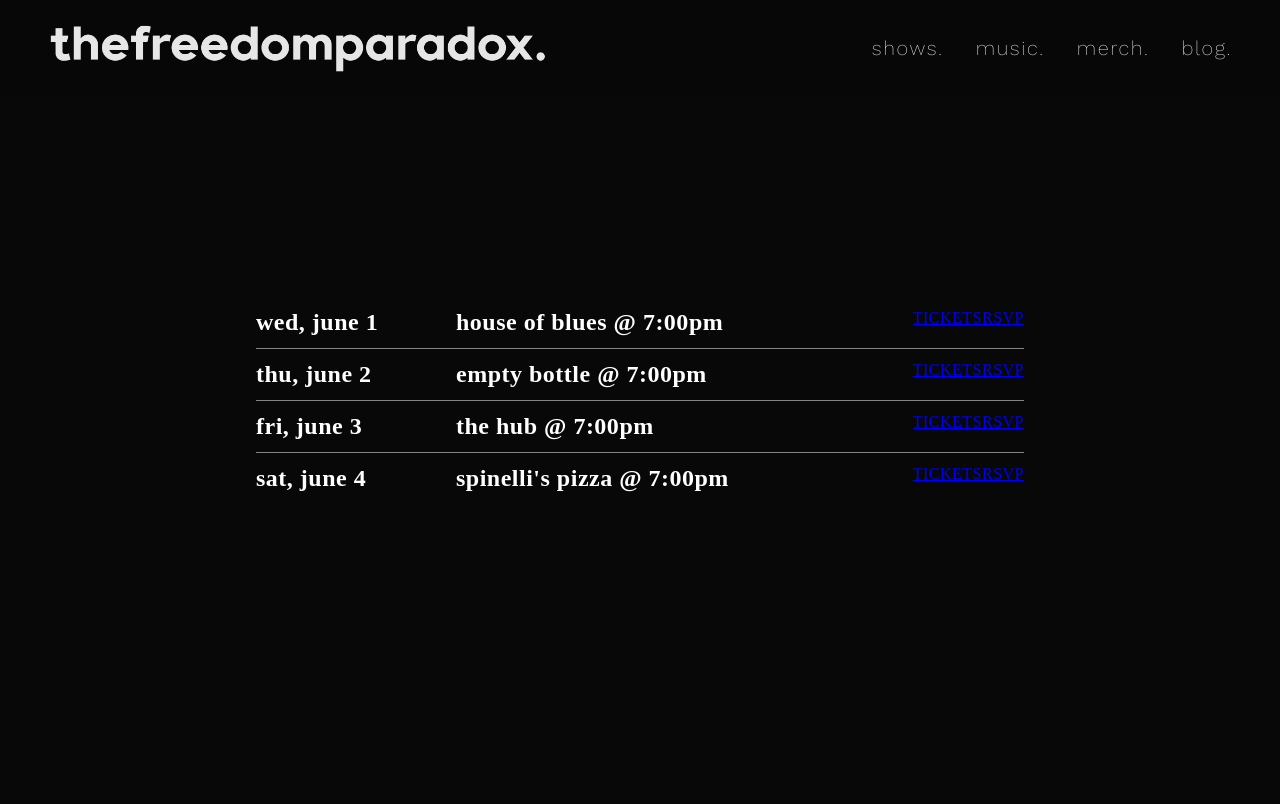
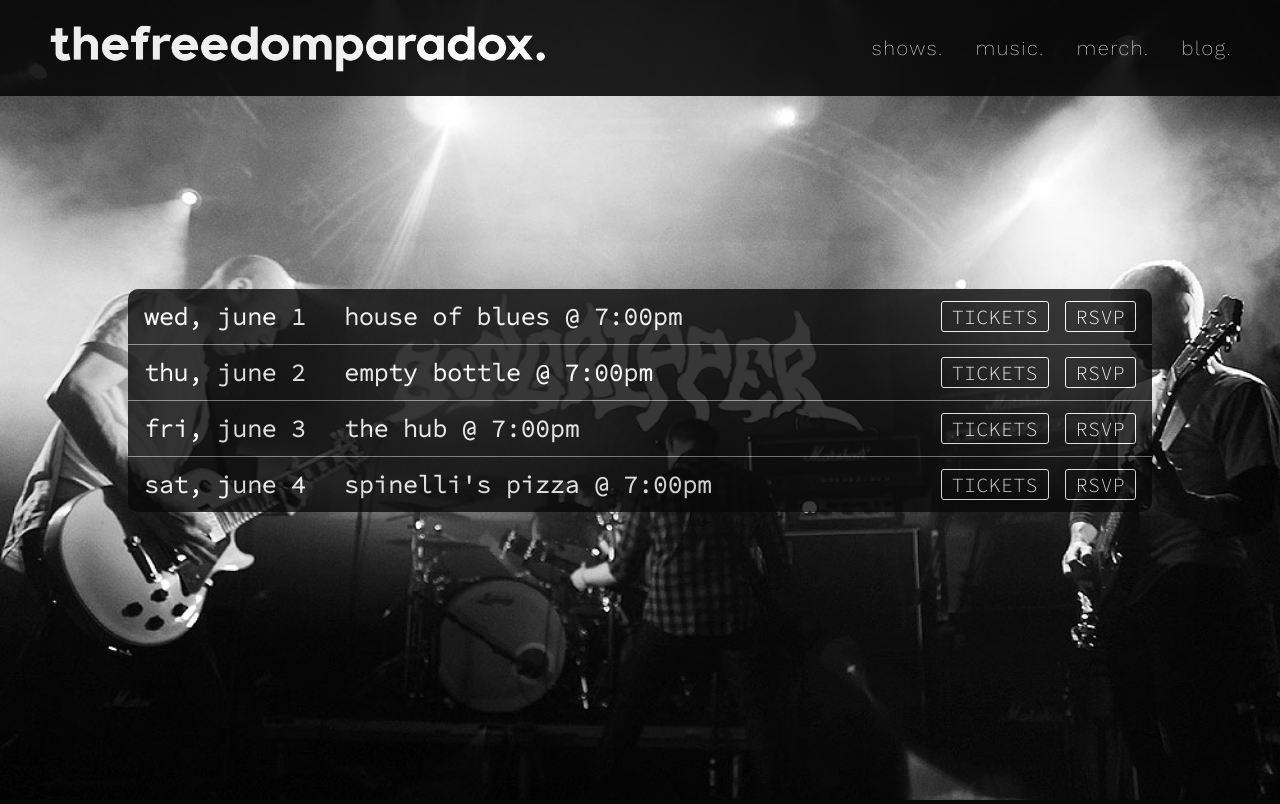
Before and after one commit to elliottdombrowski/tfp, a React (Create React App) app in the folder client/: page /tour in a window 1280 px wide. Built offline with nearby package versions, Linux system fonts and the light colour scheme.

Commit message:
added background and redesigned shows page

```diff
--- a/client/src/pages/Shows/Shows.js
+++ b/client/src/pages/Shows/Shows.js
@@ -61,6 +61,10 @@ const show = [
 const Shows = () => {
   return (
     <section className='shows-page'>
+      <div className='shows-page-bg'>
+        <img src={require('../../assets/bongripper-bg.jpeg')} />
+      </div>
+
       <div className='shows-wrapper'>
         {
           show.map((shows) => {
--- a/client/src/pages/Shows/styles.scss
+++ b/client/src/pages/Shows/styles.scss
@@ -1,4 +1,7 @@
+@import url('https://fonts.googleapis.com/css2?family=Source+Code+Pro:wght@300&display=swap');
+
 .shows-page {
+  position: relative;
   display: flex;
   justify-content: center;
   align-items: center;
@@ -6,14 +9,38 @@
   height: 100vh;
   color: white;
 
+  .shows-page-bg {
+    position: absolute;
+    width: 100%;
+    height: 100%;
+
+    img {
+      width: 100%;
+      height: 100%;
+    }
+  }
+
   .shows-wrapper {
-    width: 60%;
+    width: 80%;
 
     .shows-output {
+      position: relative;
       display: flex;
       justify-content: space-between;
-      padding: 12px 0;
-      letter-spacing: 0.5px;
+      padding: 12px 1rem;
+      background: #080808;
+      font-family: 'Source Code Pro', monospace;
+      letter-spacing: 0.3px;
+      z-index: 2;
+      opacity: 0.8;
+
+      &:first-child {
+        border-radius: 10px 10px 0 0;
+      }
+
+      &:last-child {
+        border-radius: 0 0 10px 10px;
+      }
 
       &:not(:last-child) {
         border-bottom: 1px solid rgb(132, 132, 132);
@@ -26,7 +53,32 @@
         .show-venue {
           position: absolute;
           left: 200px;
-          width: 300px;
+          width: 400px;
+        }
+      }
+
+      .show-links-wrapper {
+        display: flex;
+        align-items: center;
+
+        a {
+          padding: 2px 10px;
+          color: white;
+          border: 1px solid white;
+          border-radius: 3px;
+          text-decoration: none;
+          font-size: 20px;
+          transition: 0.3s ease-in-out;
+
+          &:last-child {
+            margin-left: 1rem;
+          }
+
+          &:hover, &:focus {
+            background: white;
+            color: black;
+            transform: scale(1.05);
+          }
         }
       }
     }
```
Also changed, not shown: client/src/assets/bongripper-bg.jpeg (added).
